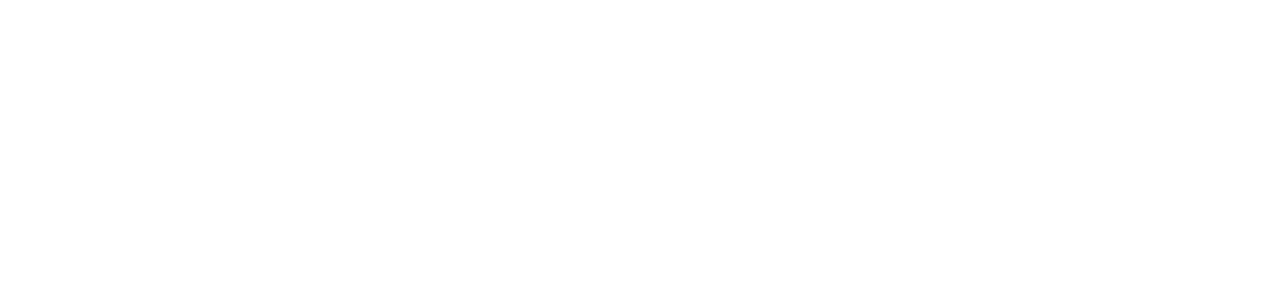
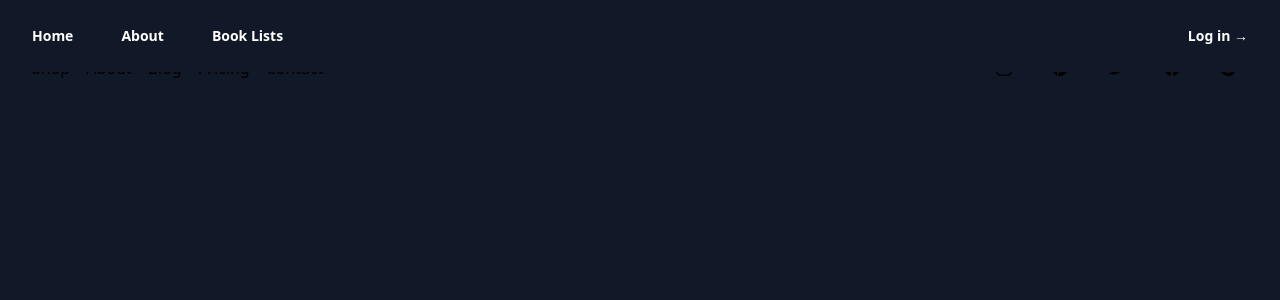
Before and after one commit to 481n4y4/perpus-v2, a Nuxt app in the folder frontend/: page / in a window 1280 px wide. Shown: the top 300 px of the page. Built offline with nearby package versions, Linux system fonts and the light colour scheme.

Commit message:
✨ feat(ui): create layouts

```diff
--- /dev/null
+++ b/frontend/app/layouts/default.vue
@@ -0,0 +1,7 @@
+<template>
+  <div class="flex flex-col justify-between bg-gray-900 min-h-screen">
+    <Navbar item1="Home" item2="About" item3="Book Lists" />
+    <slot />
+    <Footer />
+  </div>
+</template>
```
